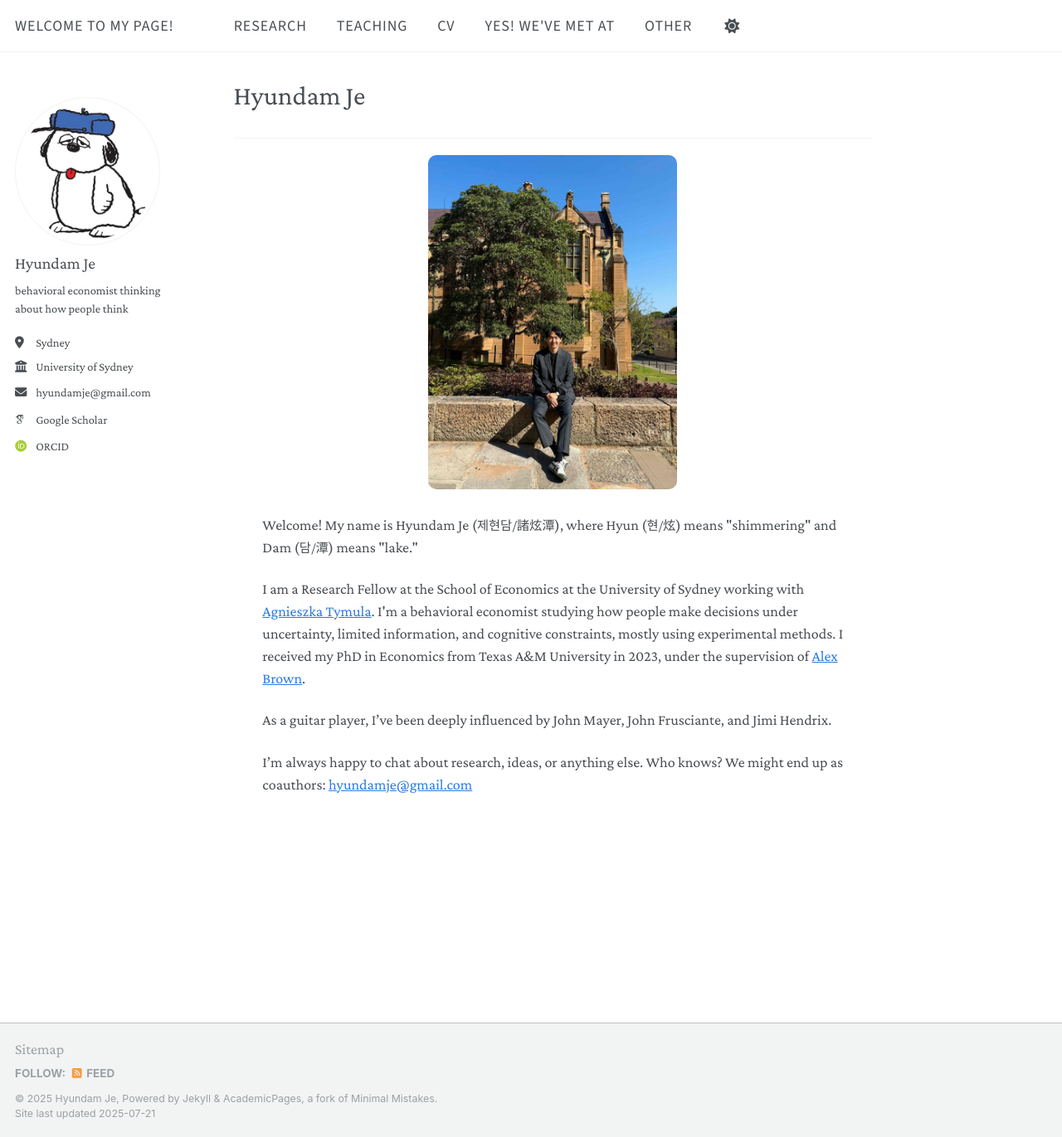
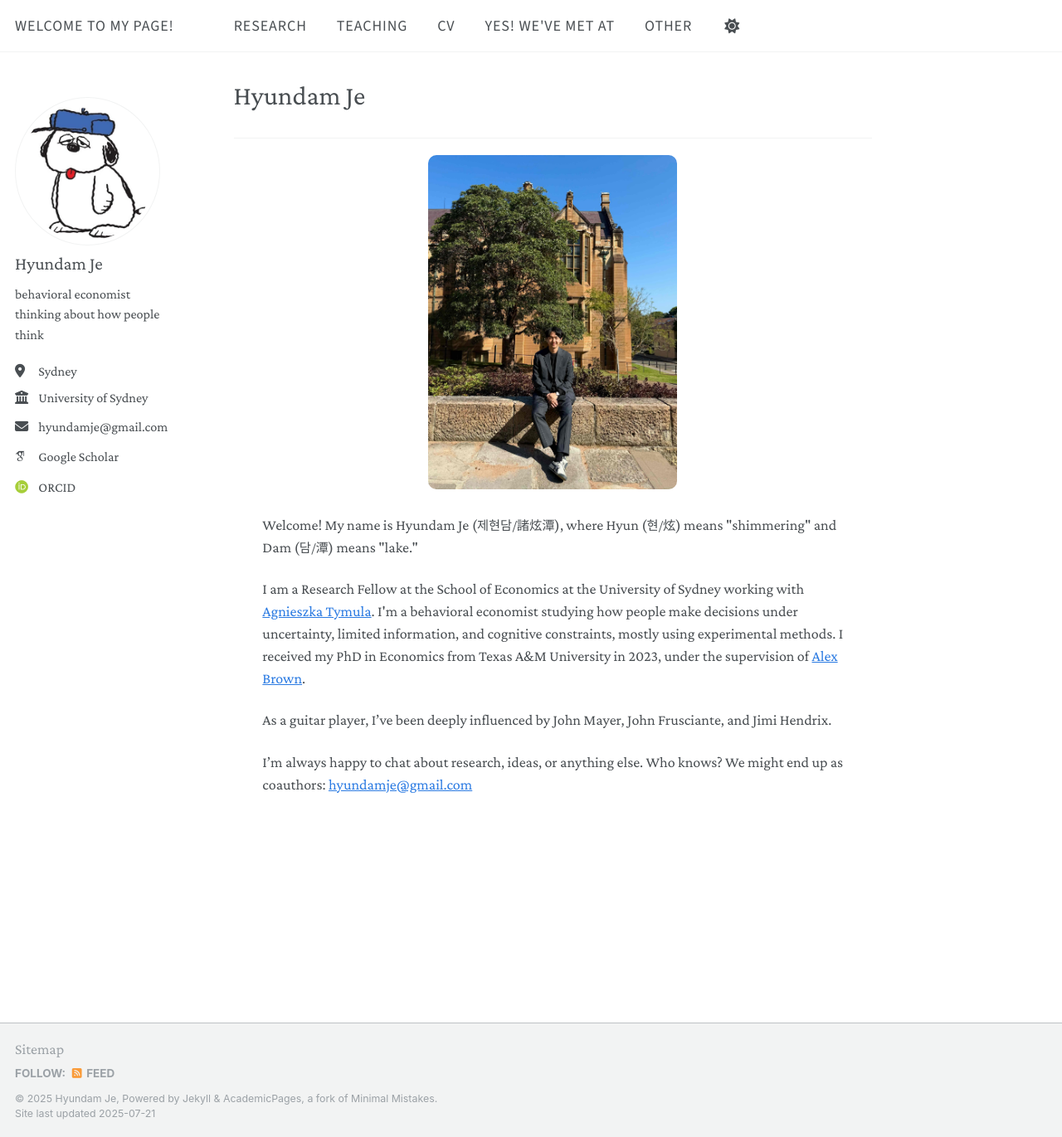
Before and after one commit to hyundamje/hyundamje.github.io, a Jekyll site: the page built from _pages/about.md, in a window 1280 px wide and 1371 px high. Shown: the whole window at 83% size. Built offline with Jekyll 4.4.1, drawn with Linux system fonts in a browser that asks for light colours; some web fonts are replaced.

Commit message:
Update custom.css

```diff
--- a/assets/css/custom.css
+++ b/assets/css/custom.css
@@ -10,7 +10,7 @@
 
 .author__name {
   font-family: 'Crimson Pro', serif !important;
-  font-size: 1.1rem !important;
+  font-size: 1.2rem !important;
   font-weight: 500;
 }
 .author__bio,
@@ -18,5 +18,5 @@
 .author__urls li,
 .author__urls a {
  font-family: 'Crimson Pro', serif !important;
- font-size: 0.8rem !important;
+ font-size: 0.9rem !important;
 }
```
